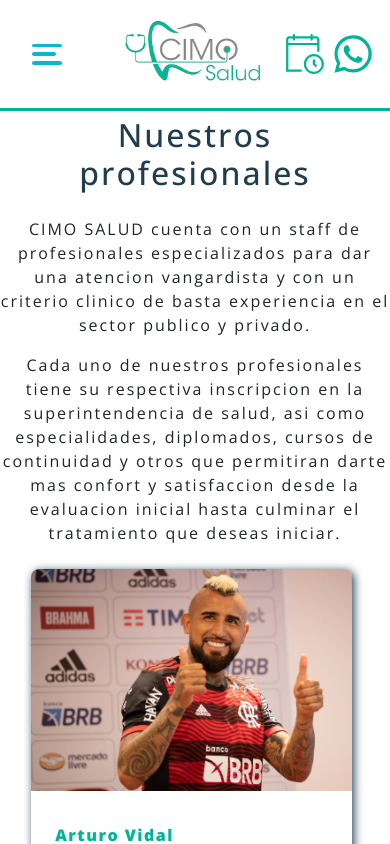
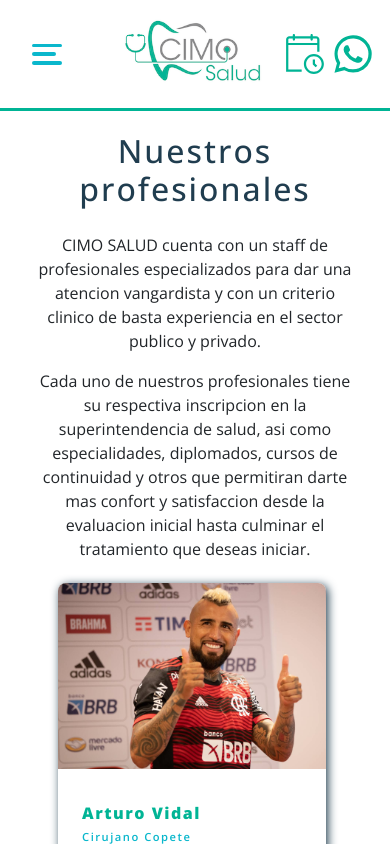
Before and after one commit to VictorIbarraOlivares/cimosalud, a React (Vite) app: page /nuestros-profesionales in a window 390 px wide. Shown: the top 844 px of the page. Built offline with nearby package versions, Linux system fonts and the light colour scheme.

Commit message:
Se arreglan margenes horizontales de nuestros profesionales

```diff
--- a/src/App.css
+++ b/src/App.css
@@ -1060,6 +1060,7 @@
   flex-flow: column;
   height: 100%;
   flex-grow: 1;
+  padding: 1rem 16rem;
   /* background-color: whitesmoke; */
 }
 
@@ -1216,6 +1217,10 @@
   .page__contacto{
     padding: 1rem 4rem;
   }
+
+  .page__nosotros{
+    padding: 1rem 4rem;
+  }
 }
 
 @media screen and (max-width:1025px) {
@@ -1362,6 +1367,10 @@
   }
 
   .page__contacto{
+    padding: 0rem;
+  }
+
+  .page__nosotros{
     padding: 0rem;
   }
 
--- a/src/components/pages/NuestrosProfesionales.jsx
+++ b/src/components/pages/NuestrosProfesionales.jsx
@@ -3,7 +3,7 @@
   return (
     <div className="page__nosotros">
 
-      <div className='especialidad__content'>
+      <div className='especialidad__text__content'>
 
         <h2 className='nosotros__title'>Nuestros profesionales</h2>
 
```
